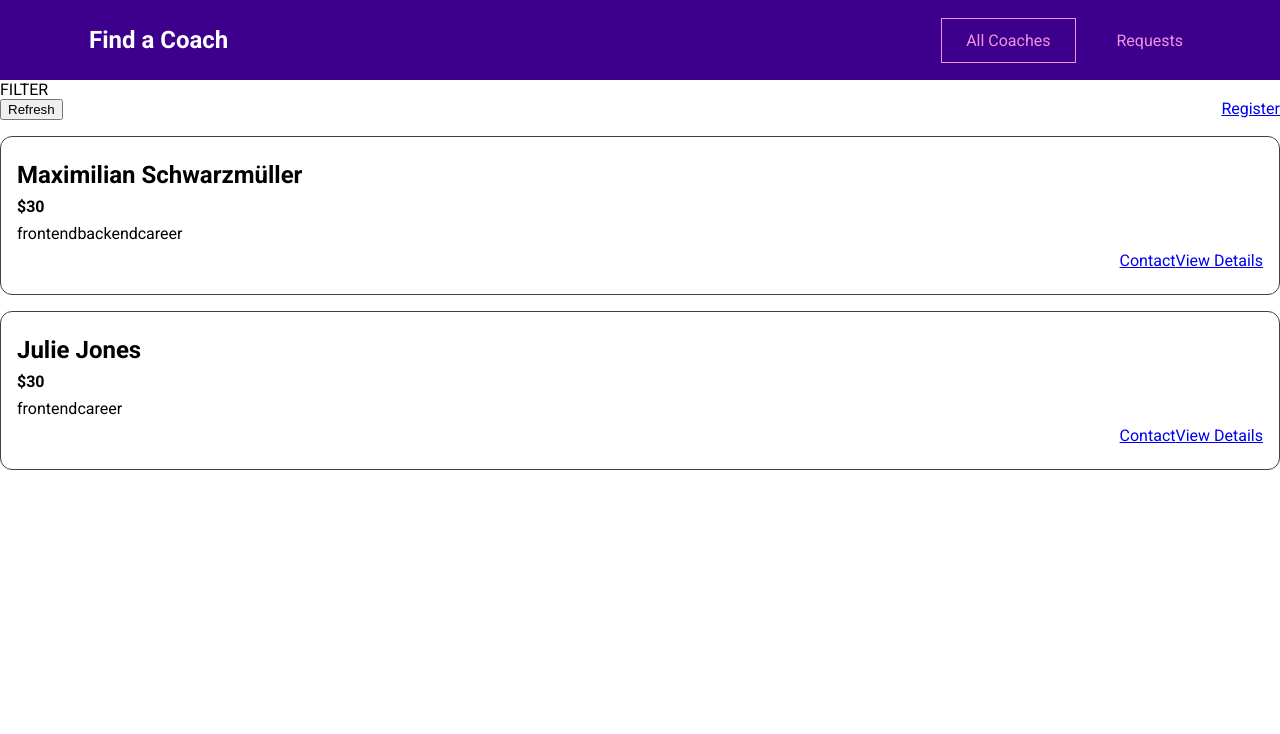
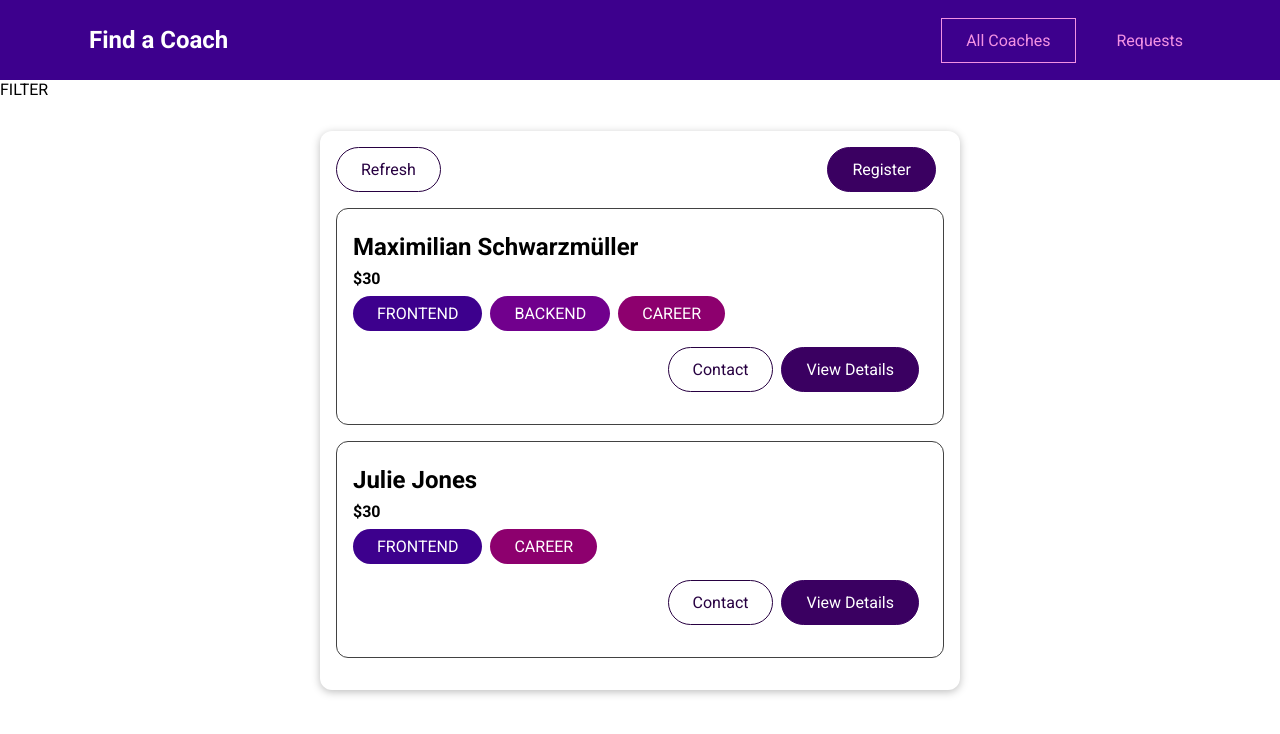
Before and after one commit to samusarsar/coachalogue, a Vue app: page /coaches in a window 1280 px wide. Shown: the top 734 px of the page. Built offline with nearby package versions, Linux system fonts and the light colour scheme.

Commit message:
Add button, badge, card base ui elements

```diff
--- a/src/components/coaches/CoachItem.vue
+++ b/src/components/coaches/CoachItem.vue
@@ -3,11 +3,16 @@
     <h3>{{ fullName }}</h3>
     <h4>${{ rate }}</h4>
     <div>
-      <span v-for="area in areas" :key="area">{{ area }}</span>
+      <base-badge
+        v-for="area in areas"
+        :key="area"
+        :type="area"
+        :title="area"
+      ></base-badge>
     </div>
     <div class="actions">
-      <router-link to="coachContactLink">Contact</router-link>
-      <router-link to="coachDetailsLink">View Details</router-link>
+      <base-button mode="outline" to="coachContactLink">Contact</base-button>
+      <base-button link to="coachDetailsLink">View Details</base-button>
     </div>
   </li>
 </template>
--- /dev/null
+++ b/src/components/ui/BaseBadge.vue
@@ -0,0 +1,42 @@
+<template>
+  <span class="badge" :class="type">
+    {{ text }}
+  </span>
+</template>
+
+<script>
+export default {
+  props: ['type', 'title'],
+  computed: {
+    text() {
+      return this.title.toUpperCase();
+    },
+  },
+};
+</script>
+
+<style scoped>
+.badge {
+  background-color: #ccc;
+  color: #252525;
+  border-radius: 30px;
+  padding: 0.5rem 1.5rem;
+  display: inline-block;
+  margin-right: 0.5rem;
+}
+
+.frontend {
+  background-color: #3d008d;
+  color: white;
+}
+
+.backend {
+  background-color: #71008d;
+  color: white;
+}
+
+.career {
+  background-color: #8d006e;
+  color: white;
+}
+</style>
--- /dev/null
+++ b/src/components/ui/BaseButton.vue
@@ -0,0 +1,75 @@
+<template>
+  <div>
+    <button v-if="!link" :class="mode">
+      <slot></slot>
+    </button>
+    <router-link v-else :to="to" :class="mode">
+      <slot></slot>
+    </router-link>
+  </div>
+</template>
+
+<script>
+export default {
+  props: {
+    mode: {
+      type: String,
+      required: false,
+      default: null,
+    },
+    link: {
+      type: Boolean,
+      required: false,
+      default: false,
+    },
+    to: {
+      type: String,
+      required: false,
+      default: '/',
+    },
+  },
+};
+</script>
+
+<style scoped>
+button,
+a {
+  text-decoration: none;
+  padding: 0.75rem 1.5rem;
+  font: inherit;
+  background-color: #3a0061;
+  border: 1px solid #3a0061;
+  color: white;
+  cursor: pointer;
+  border-radius: 30px;
+  margin-right: 0.5rem;
+  display: inline-block;
+}
+
+a:hover,
+a:active,
+button:hover,
+button:active {
+  background-color: #270041;
+  border-color: #270041;
+}
+
+.flat {
+  background-color: transparent;
+  color: #3a0061;
+  border: none;
+}
+
+.outline {
+  background-color: transparent;
+  border-color: #270041;
+  color: #270041;
+}
+
+.flat:hover,
+.flat:active,
+.outline:hover,
+.outline:active {
+  background-color: #edd2ff;
+}
+</style>
--- /dev/null
+++ b/src/components/ui/BaseCard.vue
@@ -0,0 +1,19 @@
+<template>
+  <div class="card">
+    <slot></slot>
+  </div>
+</template>
+
+<script>
+export default {};
+</script>
+
+<style scoped>
+.card {
+  border-radius: 12px;
+  box-shadow: 0 2px 8px rgba(0, 0, 0, 0.26);
+  padding: 1rem;
+  margin: 2rem auto;
+  max-width: 40rem;
+}
+</style>
--- a/src/pages/coaches/CoachesList.vue
+++ b/src/pages/coaches/CoachesList.vue
@@ -3,9 +3,10 @@
     <div>FILTER</div>
   </section>
   <section>
+    <base-card>
       <div class="controls">
-      <button>Refresh</button>
-      <router-link to="/register">Register</router-link>
+        <base-button mode="outline">Refresh</base-button>
+        <base-button link to="/register">Register</base-button>
       </div>
       <ul v-if="hasCoaches">
         <coach-item
@@ -19,6 +20,7 @@
         ></coach-item>
       </ul>
       <h3 v-else>No coaches found.</h3>
+    </base-card>
   </section>
 </template>
 
```
Also changed, not shown: src/main.js (+7 -0 lines). Lines whose indentation alone changed are shown as unchanged.
